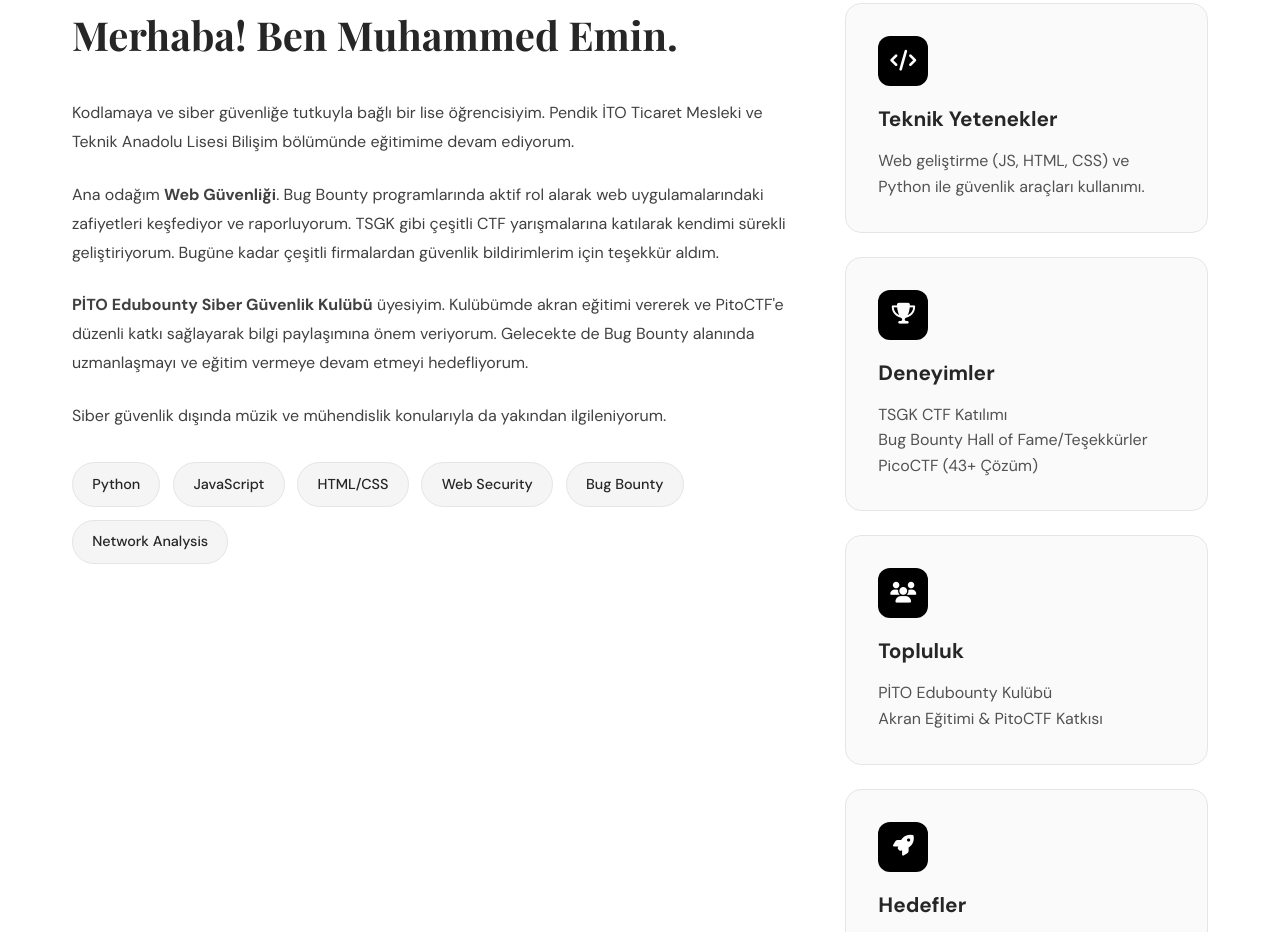
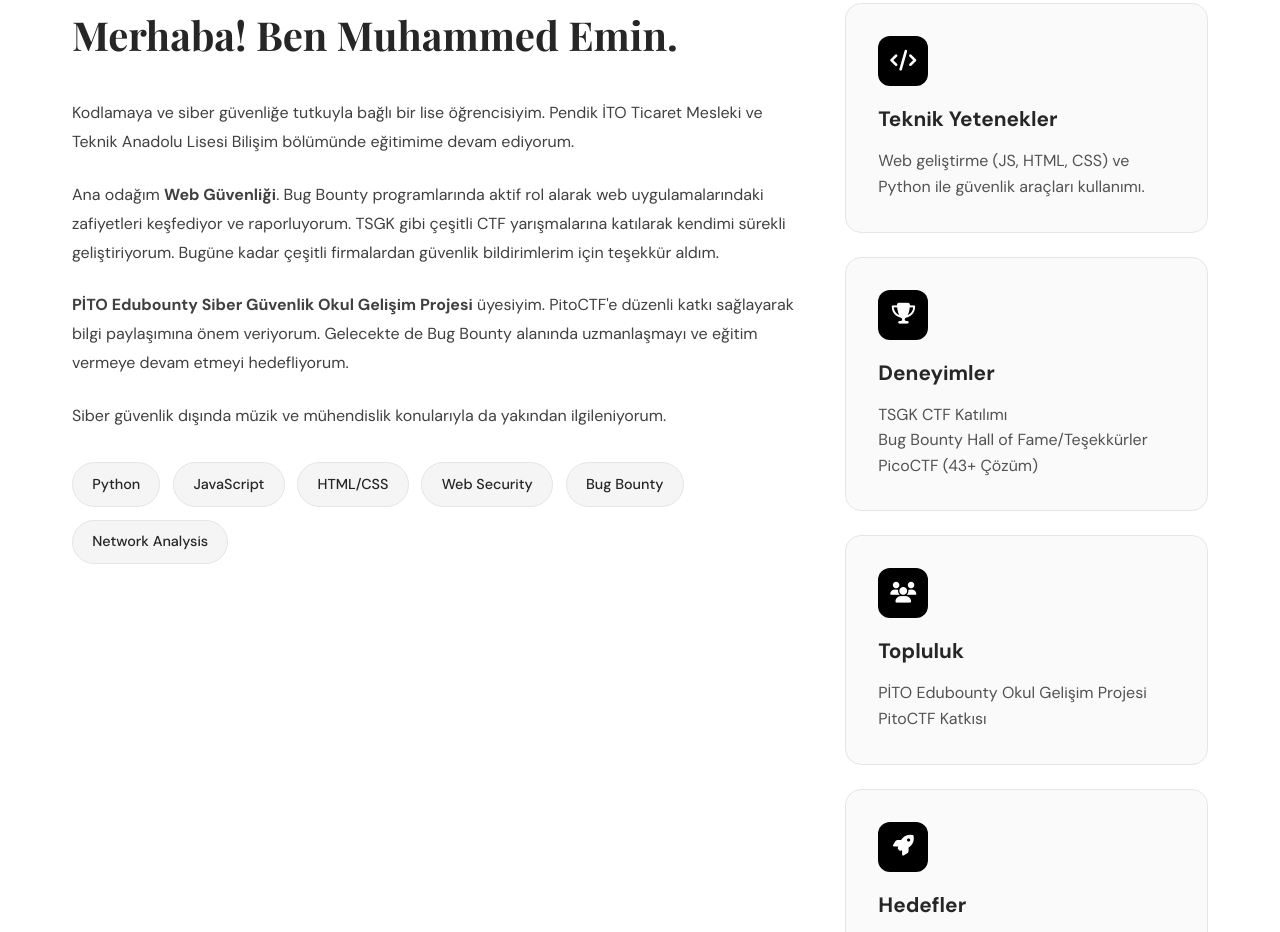
Before and after one commit to HwyNe/Website, a plain HTML site: page about.html in a window 1280 px wide. Shown: the part 453-1385 px from the top of the page. Drawn offline with nearby package versions, Linux system fonts and the light colour scheme.

Commit message:
Update about.html

```diff
--- a/about.html
+++ b/about.html
@@ -53,7 +53,7 @@
 
                         <p>Ana odağım <strong>Web Güvenliği</strong>. Bug Bounty programlarında aktif rol alarak web uygulamalarındaki zafiyetleri keşfediyor ve raporluyorum. TSGK gibi çeşitli CTF yarışmalarına katılarak kendimi sürekli geliştiriyorum. Bugüne kadar çeşitli firmalardan güvenlik bildirimlerim için teşekkür aldım.</p>
 
-                        <p><strong>PİTO Edubounty Siber Güvenlik Kulübü</strong> üyesiyim. Kulübümde akran eğitimi vererek ve PitoCTF'e düzenli katkı sağlayarak bilgi paylaşımına önem veriyorum. Gelecekte de Bug Bounty alanında uzmanlaşmayı ve eğitim vermeye devam etmeyi hedefliyorum.</p>
+                        <p><strong>PİTO Edubounty Siber Güvenlik Okul Gelişim Projesi</strong> üyesiyim. PitoCTF'e düzenli katkı sağlayarak bilgi paylaşımına önem veriyorum. Gelecekte de Bug Bounty alanında uzmanlaşmayı ve eğitim vermeye devam etmeyi hedefliyorum.</p>
 
                         <p>Siber güvenlik dışında müzik ve mühendislik konularıyla da yakından ilgileniyorum.</p>
 
@@ -90,7 +90,7 @@
                             <i class="fas fa-users"></i>
                         </div>
                         <h3>Topluluk</h3>
-                        <p>PİTO Edubounty Kulübü<br>Akran Eğitimi & PitoCTF Katkısı</p>
+                        <p>PİTO Edubounty Okul Gelişim Projesi<br> PitoCTF Katkısı</p>
                     </div>
 
                     <div class="info-card">
```
